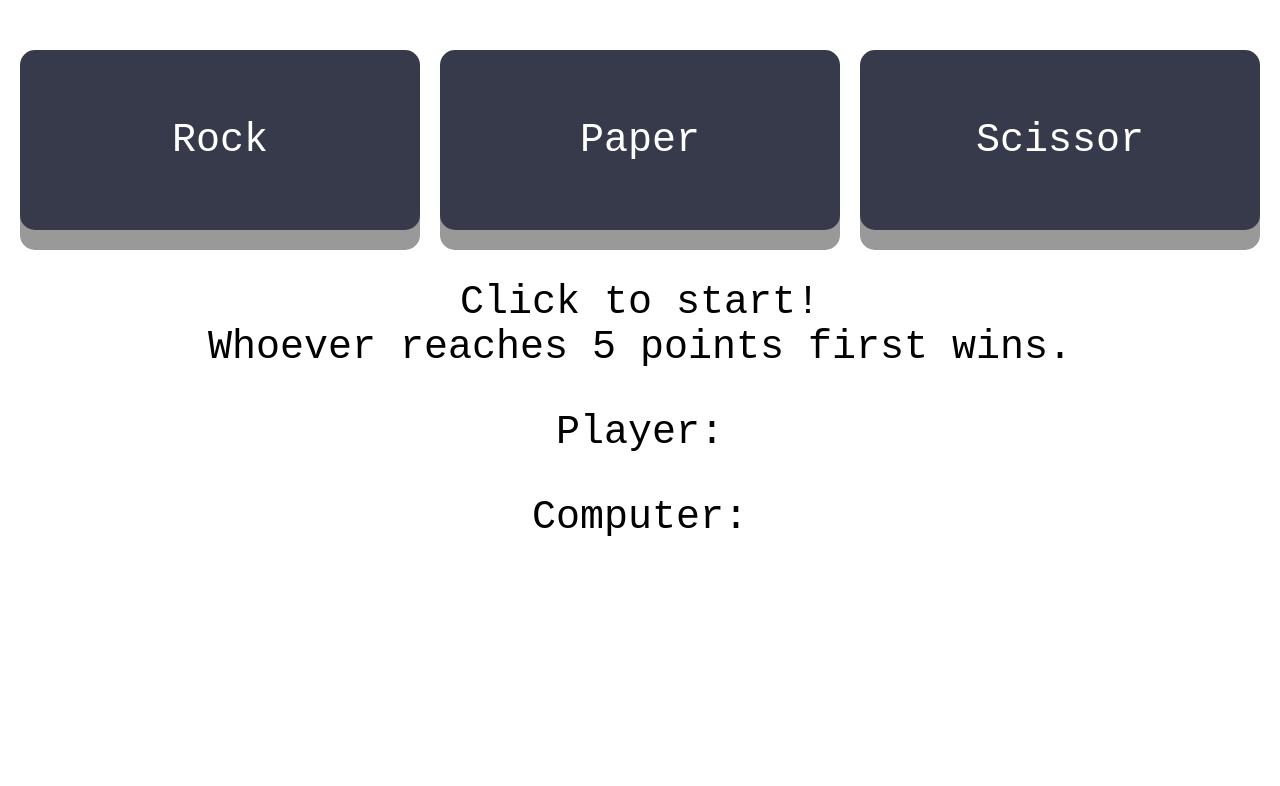
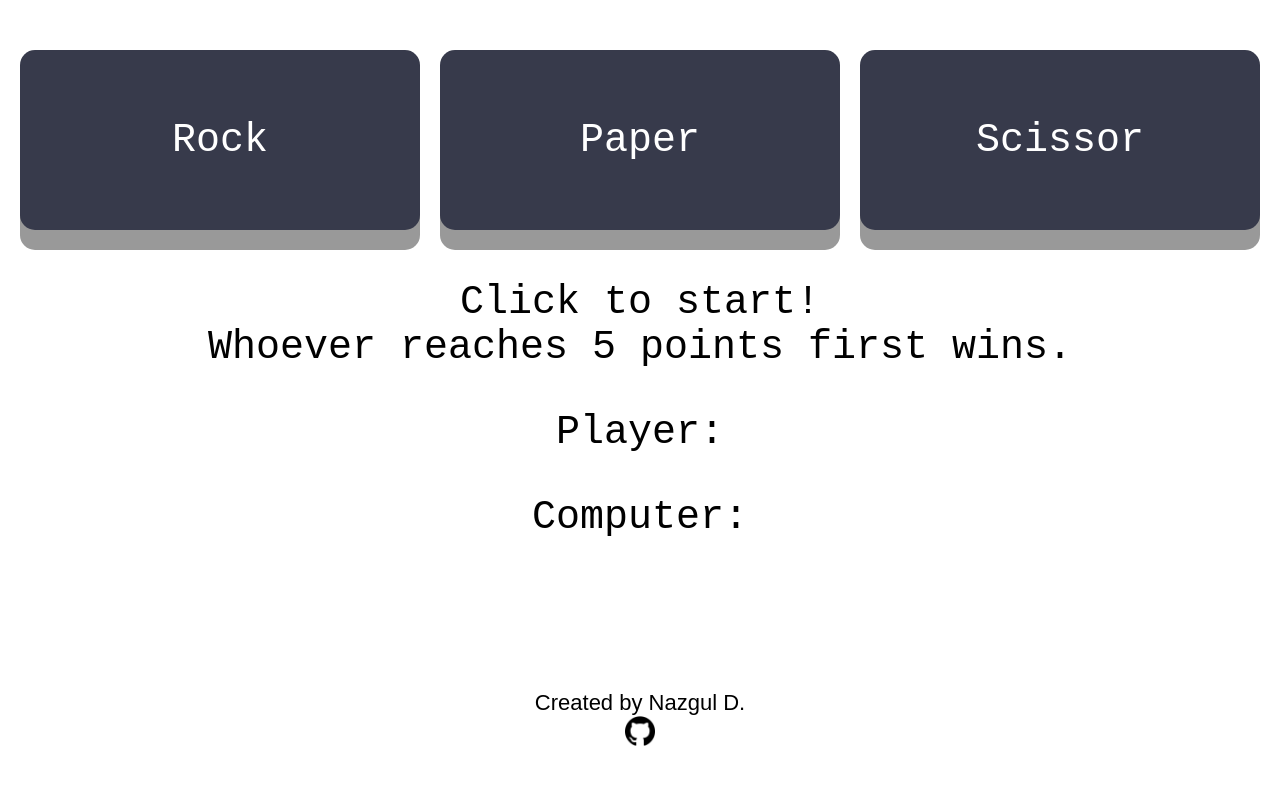
Before and after one commit to nazgul7d/Rock-Paper-Scissor, a plain HTML site: page index.html in a window 1280 px wide. Drawn offline with Linux system fonts and the light colour scheme.

Commit message:
Changed footer style

```diff
--- a/index.html
+++ b/index.html
@@ -22,6 +22,8 @@
             <p>Computer: <span class="comp"></span></p>
         </div>
     </div>
+    <footer>Created by Nazgul D. <span><a href="https://github.com/nazgul7d/Rock-Paper-Scissor"><img src="./img/github.png" alt="GitHub icon" width="30" height="30"></a></span></footer>
+    <br>
     <script src="main.js"></script>
 </body>
 </html>
--- a/style.css
+++ b/style.css
@@ -40,3 +40,15 @@ button:active {
   box-shadow: 0 5px #666;
   transform: translateY(4px);
 }
+
+footer {
+    padding: 30px;
+    display: flex;
+    align-items: center;
+    column-gap: 20px;
+    font-size: 22px;
+    font-family: sans-serif;
+    display: flex;
+    flex-direction: column;
+    margin-top: 10vh;
+}
```
Also changed, not shown: img/github.png (added).
